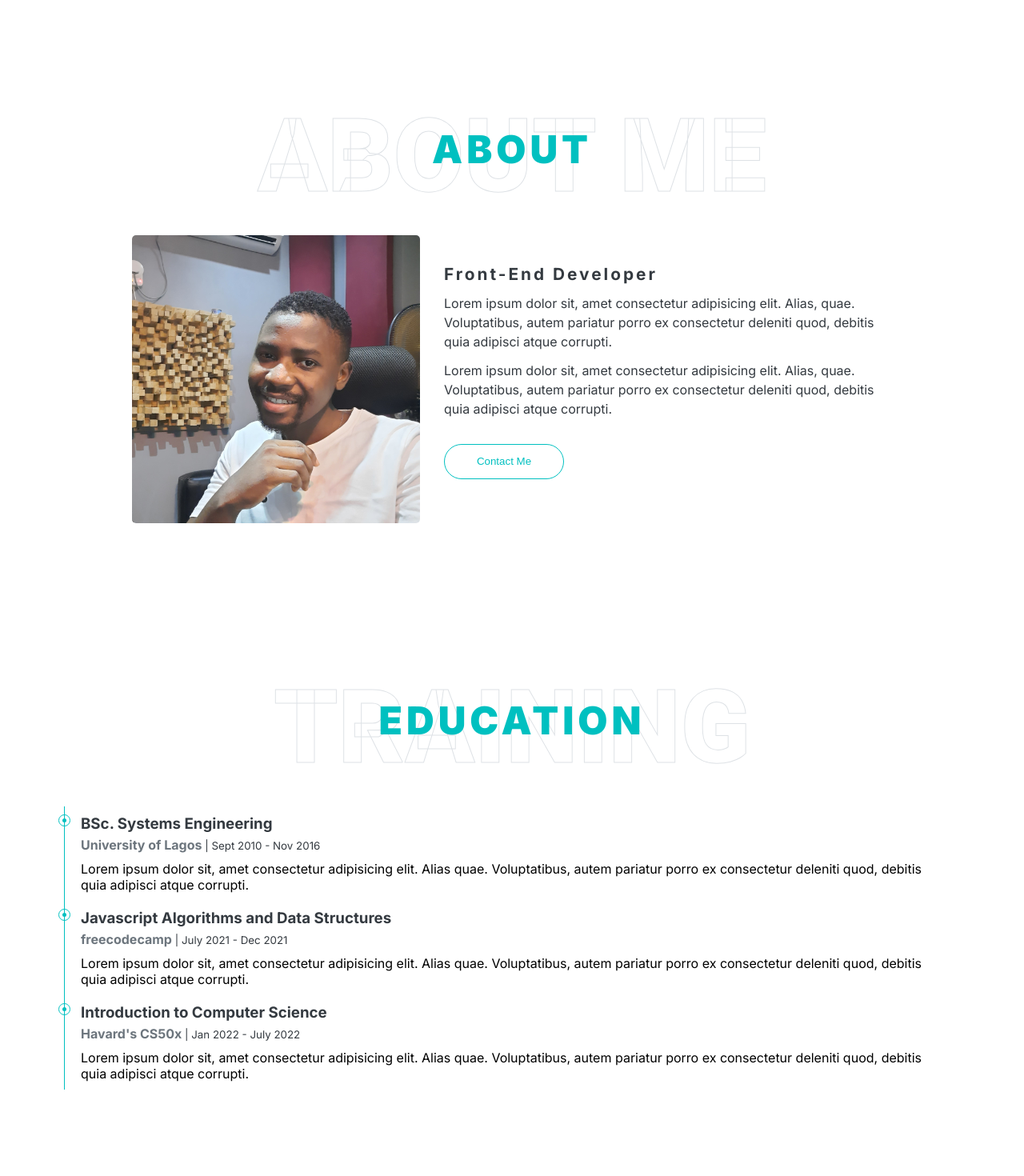
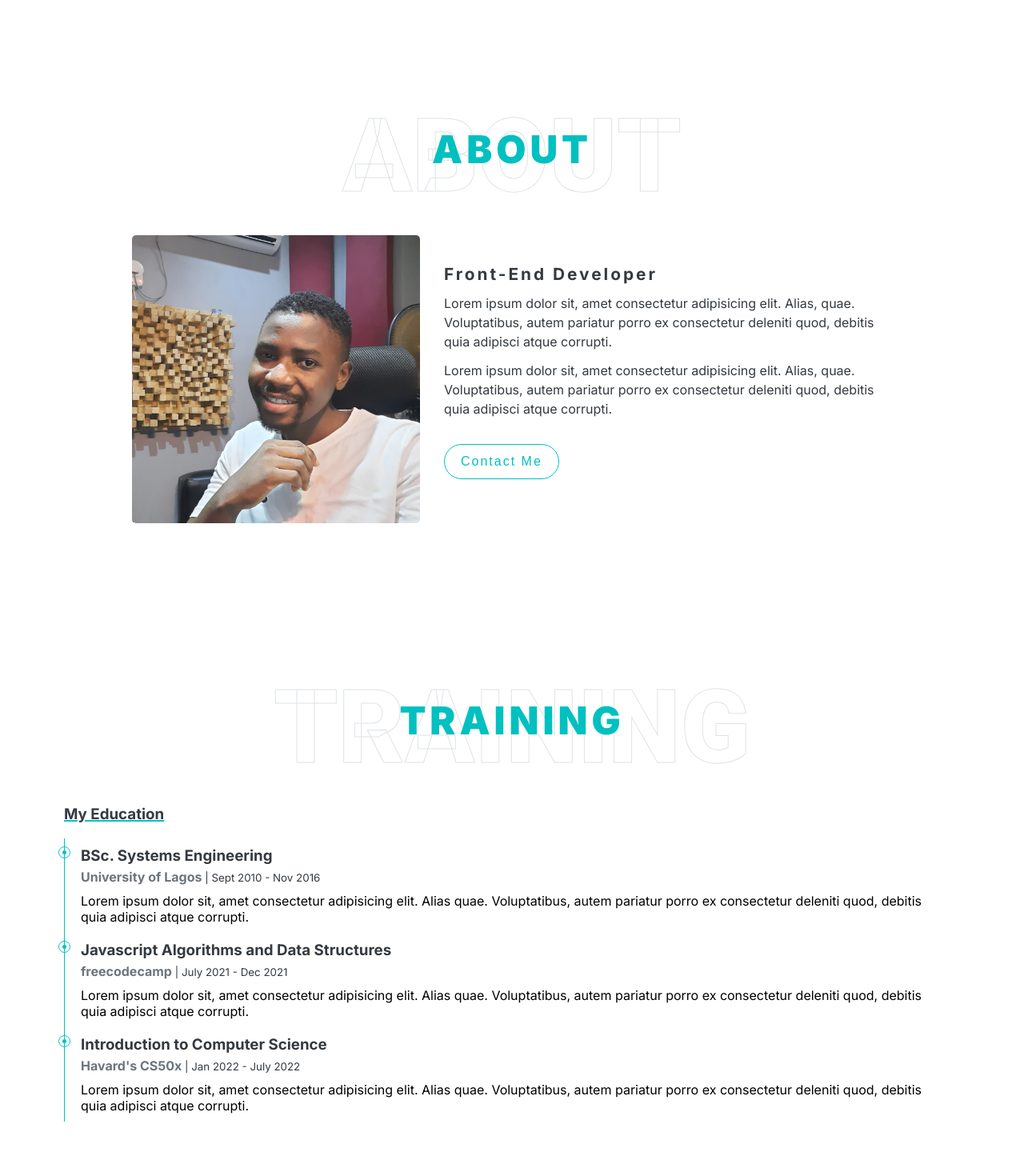
Before and after one commit to jibolacodes/portfolio, a React (Create React App) app: page / in a window 1280 px wide. Shown: the part 800-2270 px from the top of the page at 80% size. Built offline with nearby package versions, Linux system fonts and the light colour scheme; a web font is replaced by a local one.

Commit message:
styling check

```diff
--- a/src/PageStyle.js
+++ b/src/PageStyle.js
@@ -53,7 +53,7 @@ export const Title = styled.section`
     font-size: 1.6em;
     font-weight: 900;
     position: absolute;
-    bottom: 20px;
+    bottom: 18px;
     margin: auto;
     left: 0;
     right: 0;
--- a/src/components/About/About.style.js
+++ b/src/components/About/About.style.js
@@ -36,12 +36,15 @@ export const Description = styled.div`
 `;
 
 export const Button = styled.button`
-    width: 150px;
+    padding: 0 20px;
     height: 44px;
+    font-size: var(--font-size);
+    letter-spacing: 2px;
     border: 1px solid var(--bg-color);
     background-color: var(--white);
     border-radius: 30px;
     margin: 20px auto;
+    color: var(--bg-color);
     cursor: pointer;
     transition: 0.3s;
 
--- a/src/components/About/index.js
+++ b/src/components/About/index.js
@@ -11,7 +11,7 @@ const About = () => (
   <Wrapper id="about">
     <Content>
       <Title>
-        <h1 className="section--title">About Me</h1>
+        <h1 className="section--title">About</h1>
         <p className="section--title--absolute">about</p>
       </Title>
       <div className="flex__container">
--- a/src/components/Contact/Contact.style.js
+++ b/src/components/Contact/Contact.style.js
@@ -42,9 +42,10 @@ export const Form = styled.form`
   }
 
   button {
-    width: 150px;
+    padding: 0 20px;
     height: 44px;
     font-size: var(--font-size);
+    letter-spacing: 2px;
     border: 1px solid var(--bg-color);
     background-color: var(--white);
     border-radius: 30px;
--- a/src/components/Education/Education.style.js
+++ b/src/components/Education/Education.style.js
@@ -5,6 +5,16 @@ export const Section = styled.section`
   border-left: 1px solid var(--bg-color);
   position: relative;
   margin: 0 auto;
+`;
+
+export const Training = styled.article`
+margin-bottom: 30px;
+  .training--title {
+    margin-bottom: 20px;
+    color: var(--dark-text-color);
+    text-decoration: underline var(--bg-color) 2px;
+    line-height: 20px;
+  }
 `;
 
 export const Bullet = styled.div`
@@ -32,8 +42,6 @@ export const Bullet = styled.div`
 `;
 
 export const Description = styled.div`
-  /* margin-top: 30px; */
-
   h3 {
     color: var(--dark-text-color);
     margin-bottom: 5px;
--- a/src/components/Education/index.js
+++ b/src/components/Education/index.js
@@ -2,7 +2,7 @@ import React from "react";
 
 // Markup
 import { Wrapper, Content, Title } from "../../PageStyle";
-import { Section, Description, Bullet } from "./Education.style";
+import { Training, Section, Description, Bullet } from "./Education.style";
 
 // Image
 
@@ -40,8 +40,10 @@ const Education = () => (
     <Content>
       <Title>
         <h1 className="section--title">Training</h1>
-        <p className="section--title--absolute">Education</p>
+        <p className="section--title--absolute">Training</p>
       </Title>
+      <Training>
+        <h3 className="training--title">My Education</h3>
         {schools.map((school, id) => (
           <Section key={id}>
             <Bullet>
@@ -62,6 +64,7 @@ const Education = () => (
             </Description>
           </Section>
         ))}
+      </Training>
     </Content>
   </Wrapper>
 );
--- a/src/components/Header/index.js
+++ b/src/components/Header/index.js
@@ -1,34 +1,47 @@
-import React from 'react';
+import React from "react";
 
 // Markup
-import { Wrapper, Content, UserImg, Info, Text, AnimatedText, DownloadBtn, Arrow } from './Header.style';
+import {
+  Wrapper,
+  Content,
+  UserImg,
+  Info,
+  Text,
+  AnimatedText,
+  DownloadBtn,
+  Arrow,
+} from "./Header.style";
 
 // Images
-import HeaderImg from '../../images/jibolacodes.jpg';
-import ArrowDown from '../../images/angle-double-down.svg';
+import HeaderImg from "../../images/jibolacodes.jpg";
+import ArrowDown from "../../images/angle-double-down.svg";
 
 const Header = ({ scrollHeight }) => (
-  <Wrapper id='home'>
+  <Wrapper id="home">
     <Content>
       <UserImg src={HeaderImg} alt="Jibolacodes image" />
-
       <Info>
         <Text>
           <h3>I'm</h3>
           <h1>Ajibola Akindunbi</h1>
-          <p style={{color: 'white'}}>{scrollHeight}</p>
+          <p style={{ color: "white" }}>{scrollHeight}</p>
         </Text>
         <AnimatedText>Front-End Web Developer</AnimatedText>
         <DownloadBtn>
-          <a href='#download'>Download CV</a>
+          <a
+            href="https://drive.google.com/file/d/1pllpsf2pLGWpfDBOMtIzx8k0kzj8BM_m/view?usp=sharing"
+            target="_blank"
+            rel="noopener noreferrer"
+          >
+            Download CV
+          </a>
         </DownloadBtn>
       </Info>
-
     </Content>
-    <Arrow href='#portfolio'>
-      <img src={ArrowDown} alt='Arrow Down' />
+    <Arrow href="#portfolio">
+      <img src={ArrowDown} alt="Arrow Down" />
     </Arrow>
   </Wrapper>
-)
+);
 
 export default Header;
--- a/src/components/Navbar/navbar.style.js
+++ b/src/components/Navbar/navbar.style.js
@@ -56,7 +56,7 @@ export const NavToggle = styled.div`
 
 export const NavLinks = styled.nav`
   background-color: var(--white);
-  width: calc(180px - 30px);
+  width: calc(210px - 30px);
   height: fit-content;
   box-shadow: rgba(50, 50, 93, 0.25) 0px 2px 5px -1px,
     rgba(0, 0, 0, 0.3) 0px 1px 3px -1px;
```
Lines whose indentation alone changed are shown as unchanged.
